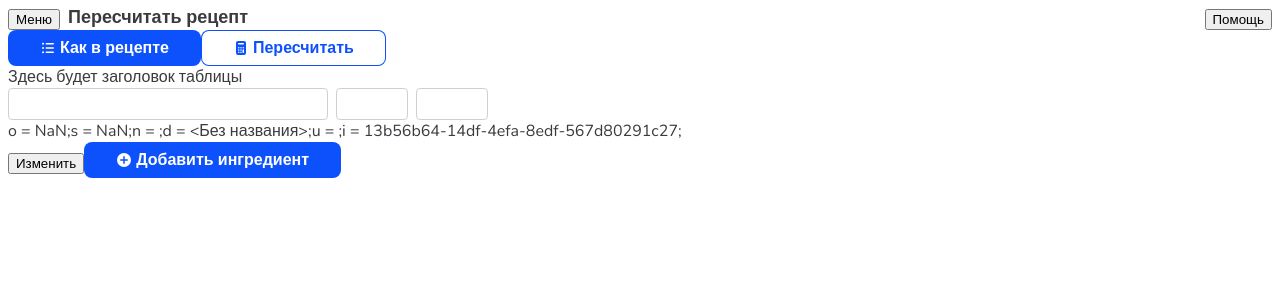
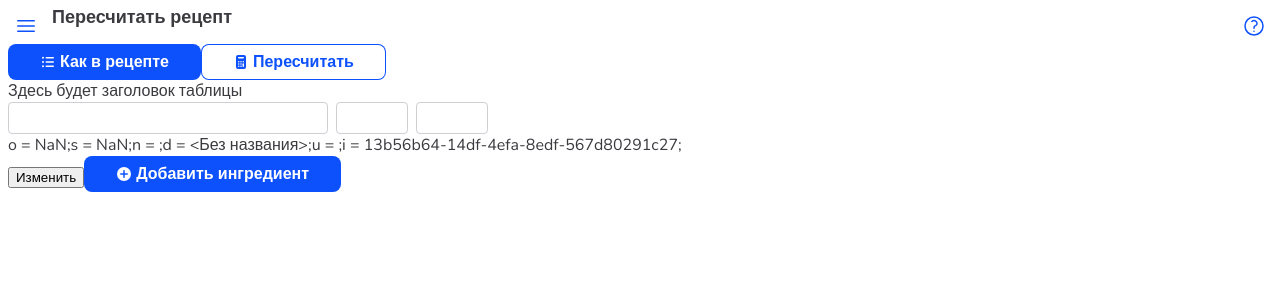
Before and after one commit to stepanzh/Proportio-beta, a Vue app: page / in a window 1280 px wide. Shown: the top 300 px of the page. Built offline with nearby package versions, Linux system fonts and the light colour scheme.

Commit message:
feat(icon-button): icononly button

```diff
--- /dev/null
+++ b/src/ui/PIconButton.vue
@@ -0,0 +1,31 @@
+<template>
+    <button class="btn-icon">
+        <slot></slot>
+    </button>
+</template>
+
+
+<script setup>
+const __name = 'PIconButton'
+</script>
+
+
+<style>
+.btn-icon {
+    padding: 6px;
+    border: none;
+    background-color: transparent;
+    color: var(--blue-ribbon-600);
+    cursor: pointer;
+    border-radius: 8px;
+}
+
+.btn-icon svg {
+    display: block;
+    width: 24px;
+    height: 24px;
+}
+
+.btn-icon:hover { background-color: var(--blue-ribbon-100); }
+.btn-icon:active { background-color: var(--blue-ribbon-200); }
+</style>
--- a/src/ui/icons.js
+++ b/src/ui/icons.js
@@ -1,4 +1,7 @@
 const getVariableName = (x) => Object.keys(x)[0]
+
+import { Bars3Icon as Bars3IconOutline } from '@heroicons/vue/24/outline'
+Bars3IconOutline.__name = getVariableName({ Bars3IconOutline })
 
 import { CalculatorIcon as CalculatorIconMini } from '@heroicons/vue/16/solid'
 CalculatorIconMini.__name = getVariableName({ CalculatorIconMini })
@@ -9,9 +12,14 @@ ListBulletIconMini.__name = getVariableName({ ListBulletIconMini: ListBulletIcon
 import { PlusCircleIcon as PlusCircleIconMini } from '@heroicons/vue/16/solid'
 PlusCircleIconMini.__name = getVariableName({ PlusCircleIconMini: PlusCircleIconMini })
 
+import { QuestionMarkCircleIcon as QuestionMarkCircleIconOutline } from '@heroicons/vue/24/outline'
+QuestionMarkCircleIconOutline.__name = getVariableName({ QuestionMarkCircleIconOutline })
+
 
 export default [
+    Bars3IconOutline,
     CalculatorIconMini,
     ListBulletIconMini,
     PlusCircleIconMini,
+    QuestionMarkCircleIconOutline,
 ]
--- a/src/ui/index.js
+++ b/src/ui/index.js
@@ -1,10 +1,11 @@
 import PButton from '@/ui/PButton.vue'
+import PIconButton from '@/ui/PIconButton.vue'
 import TextField from '@/ui/TextField.vue'
 import icons from '@/ui/icons'
 
 export default [
     PButton,
+    PIconButton,
     TextField,
-
     ...icons,
 ]
--- a/src/views/proportio/CalculatorView.vue
+++ b/src/views/proportio/CalculatorView.vue
@@ -3,10 +3,14 @@
         <template #nav>
             <AppNavBar title="Пересчитать рецепт">
                 <template #left-menu>
-                    <button>Меню</button>
+                    <PIconButton @click="alert('Меню пока не реализовано')">
+                        <Bars3IconOutline />
+                    </PIconButton>
                 </template>
                 <template #right-menu>
-                    <button @click="proportio.navToHelp()">Помощь</button>
+                    <PIconButton @click="proportio.navToHelp()">
+                        <QuestionMarkCircleIconOutline />
+                    </PIconButton>
                 </template>
             </AppNavBar>
         </template>
```
